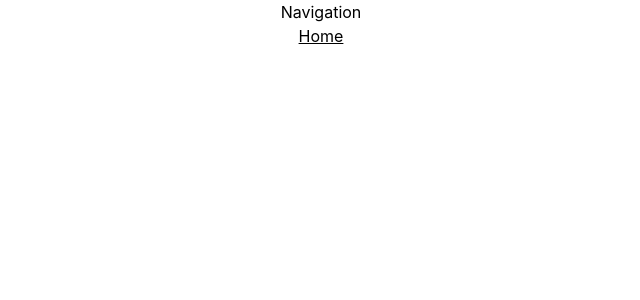
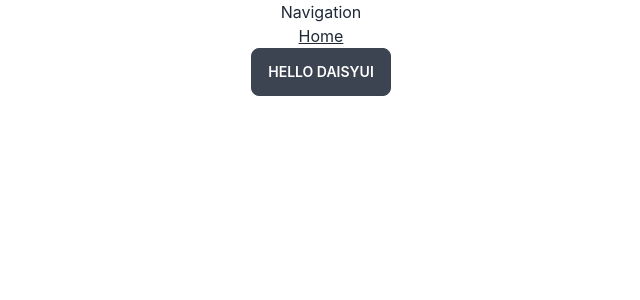
Before and after one commit to david-lafontant/demo_01, a React (Create React App) app: page / in a window 1280 px wide. Shown: the top 300 px of the page, without its empty margins (319-959 px from the left). Built offline with nearby package versions, Linux system fonts and the light colour scheme.

Commit message:
Setup DaisyUI

```diff
--- a/package.json
+++ b/package.json
@@ -6,6 +6,7 @@
     "@testing-library/jest-dom": "^5.16.5",
     "@testing-library/react": "^13.3.0",
     "@testing-library/user-event": "^13.5.0",
+    "daisyui": "^2.24.0",
     "react": "^18.2.0",
     "react-dom": "^18.2.0",
     "react-scripts": "5.0.1",
--- a/src/components/home/home.jsx
+++ b/src/components/home/home.jsx
@@ -1,7 +1,8 @@
-function Home(){
+function Home (){
   return (
     <>
       <h1 className="underline">Home</h1>
+      <button type="button" className="btn">Hello daisyUI</button>
     </>
   );
 }
--- a/src/components/navigation/navigation.jsx
+++ b/src/components/navigation/navigation.jsx
@@ -1,4 +1,4 @@
-function Navigation(){
+function Navigation() {
   return (
     <>
       <h1>Navigation</h1>
--- a/tailwind.config.js
+++ b/tailwind.config.js
@@ -6,5 +6,5 @@
   theme: {
     extend: {},
   },
-  plugins: [],
+  plugins: [require('daisyui')],
 };
```
Also changed, not shown: 1 other file (tests, documents, lock files or other folders).
